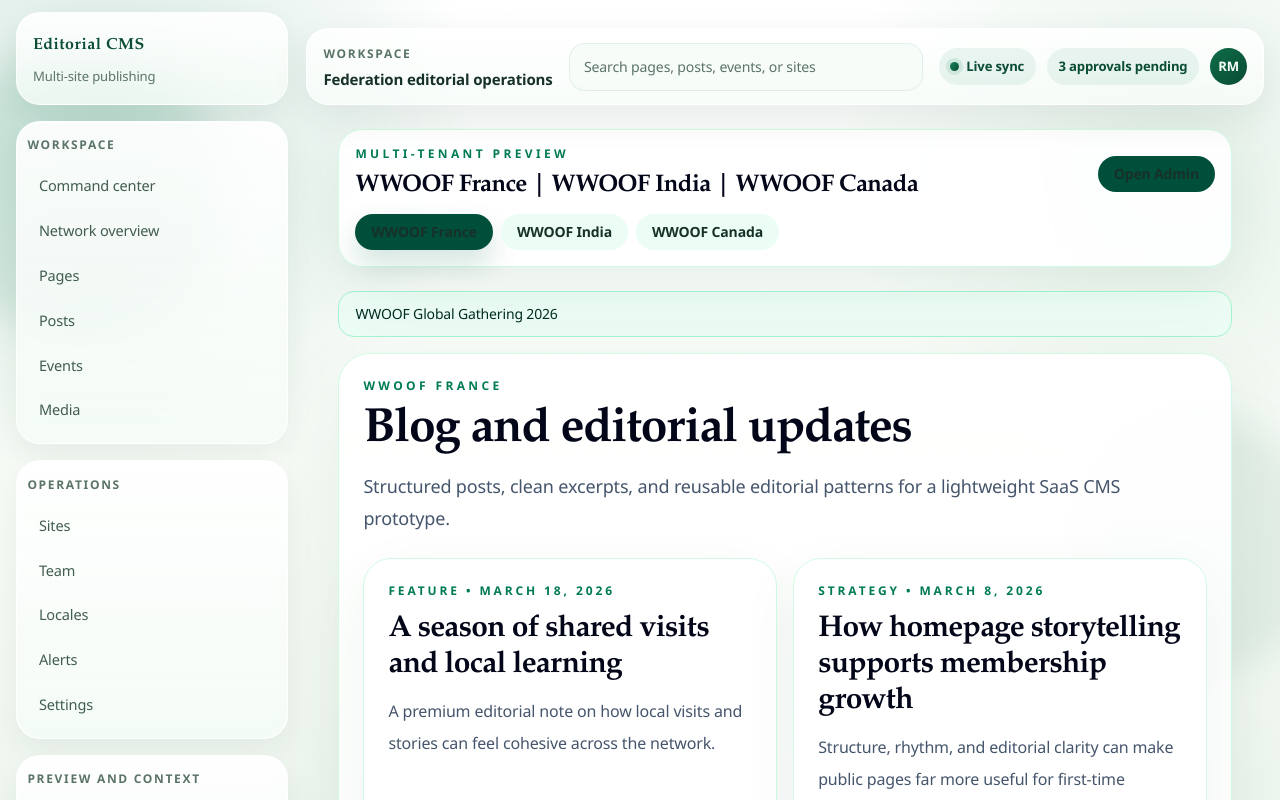
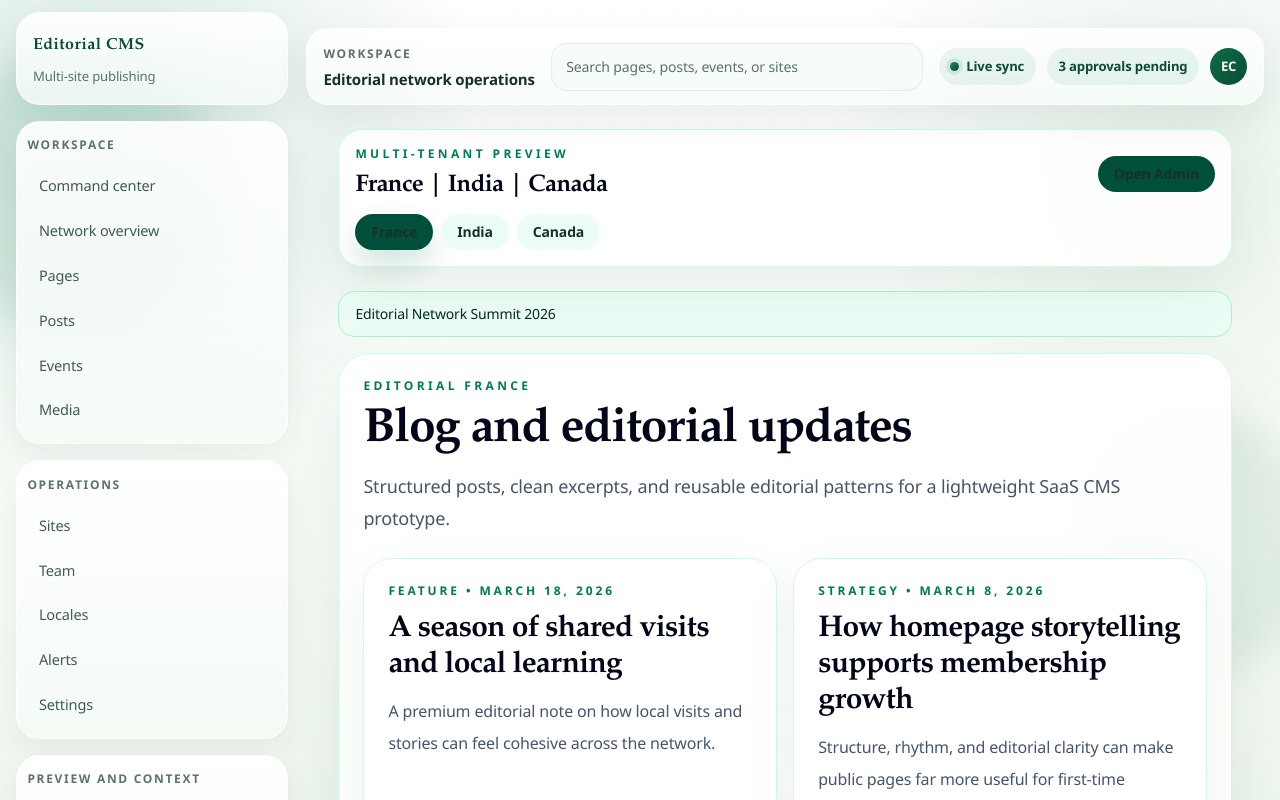
Before and after one commit to rajat1155-rrrkk/Editorial-CMS, a Next.js app: page /france/blog in a window 1280 px wide. Shown: the top 800 px of the page. Built offline with nearby package versions, Linux system fonts and the light colour scheme.

Commit message:
Remove branded and personal identifiers from demo

```diff
--- a/app/layout.tsx
+++ b/app/layout.tsx
@@ -41,7 +41,7 @@ export default function RootLayout({
                 <div className="topbar-inner">
                   <div className="topbar-context">
                     <p className="topbar-kicker">Workspace</p>
-                    <strong>Federation editorial operations</strong>
+                    <strong>Editorial network operations</strong>
                   </div>
                   <div className="topbar-search" aria-label="Search">
                     <span>Search pages, posts, events, or sites</span>
@@ -52,7 +52,7 @@ export default function RootLayout({
                       Live sync
                     </div>
                     <div className="utility-pill">3 approvals pending</div>
-                    <div className="utility-avatar">RM</div>
+                    <div className="utility-avatar">EC</div>
                   </div>
                 </div>
               </header>
--- a/app/page.tsx
+++ b/app/page.tsx
@@ -11,9 +11,9 @@ const coreCapabilities = [
 const principles = [
   "Clear national identity",
   "Fits small and large teams",
-  "Aligned with the WWOOF ecosystem",
+  "Aligned with the shared platform",
   "Low technical overhead",
-  "Complements the CWP"
+  "Complements the core platform"
 ];
 
 export default function Home() {
@@ -22,7 +22,7 @@ export default function Home() {
       <section className="dashboard-hero workspace-hero workspace-hero--minimal">
         <div className="dashboard-hero__copy workspace-copy--minimal">
           <p className="dashboard-eyebrow">Editorial CMS</p>
-          <h1>Shared editorial publishing for national WWOOF websites.</h1>
+          <h1>Shared editorial publishing for national organization websites.</h1>
           <div className="dashboard-hero__actions">
             <Link className="dashboard-button dashboard-button--primary" href="/admin">
               Admin
--- a/components/cms/tenant-nav.tsx
+++ b/components/cms/tenant-nav.tsx
@@ -5,9 +5,9 @@ import { usePathname } from "next/navigation";
 import { TENANTS } from "../../lib/cms/default-content";
 
 const labels: Record<(typeof TENANTS)[number], string> = {
-  france: "WWOOF France",
-  india: "WWOOF India",
-  canada: "WWOOF Canada"
+  france: "France",
+  india: "India",
+  canada: "Canada"
 };
 
 export function TenantNav() {
@@ -21,7 +21,7 @@ export function TenantNav() {
             Multi-tenant preview
           </p>
           <h2 className="mt-2 text-2xl font-semibold tracking-tight text-slate-950">
-            WWOOF France | WWOOF India | WWOOF Canada
+            France | India | Canada
           </h2>
         </div>
         <Link
--- a/lib/cms/default-content.ts
+++ b/lib/cms/default-content.ts
@@ -5,17 +5,17 @@ export const TENANTS: TenantSlug[] = ["france", "india", "canada"];
 export const DEFAULT_CONTENT: Record<TenantSlug, TenantContent> = {
   france: {
     slug: "france",
-    brandName: "WWOOF France",
+    brandName: "Editorial France",
     pageTitle: "Stories, events, and practical guidance for the French network.",
     pageSubtitle:
       "A premium editorial homepage powered by reusable blocks, bilingual publishing, and clear calls to action.",
-    globalBanner: "WWOOF Global Gathering 2026",
+    globalBanner: "Editorial Network Summit 2026",
     blocks: [
       {
         id: "fr-hero",
         type: "hero",
         data: {
-          eyebrow: "WWOOF France",
+          eyebrow: "Editorial France",
           title: "Editorial publishing for a local, living network.",
           description:
             "Share stories, publish events, and guide new members with a clean multi-site CMS experience.",
@@ -69,7 +69,7 @@ export const DEFAULT_CONTENT: Record<TenantSlug, TenantContent> = {
         data: {
           heading: "Ready to join the network?",
           body: "Guide visitors from editorial discovery into action with a strong, local call to action.",
-          buttonLabel: "Contact WWOOF France",
+          buttonLabel: "Contact the France team",
           buttonHref: "/contact"
         }
       },
@@ -118,17 +118,17 @@ export const DEFAULT_CONTENT: Record<TenantSlug, TenantContent> = {
   },
   india: {
     slug: "india",
-    brandName: "WWOOF India",
+    brandName: "Editorial India",
     pageTitle: "A modern public site for programs, regional stories, and seasonal events.",
     pageSubtitle:
       "Show how a country site can scale communication across regions while still feeling welcoming and clear.",
-    globalBanner: "WWOOF Global Gathering 2026",
+    globalBanner: "Editorial Network Summit 2026",
     blocks: [
       {
         id: "in-hero",
         type: "hero",
         data: {
-          eyebrow: "WWOOF India",
+          eyebrow: "Editorial India",
           title: "Multi-region editorial publishing with a calm SaaS workflow.",
           description:
             "Publish updates, support local teams, and keep public content consistent across a growing network.",
@@ -231,17 +231,17 @@ export const DEFAULT_CONTENT: Record<TenantSlug, TenantContent> = {
   },
   canada: {
     slug: "canada",
-    brandName: "WWOOF Canada",
+    brandName: "Editorial Canada",
     pageTitle: "Structured publishing for public pages, stories, events, and campaigns.",
     pageSubtitle:
       "A cleaner way to operate local content while keeping search-friendly public pages and reusable SaaS workflows.",
-    globalBanner: "WWOOF Global Gathering 2026",
+    globalBanner: "Editorial Network Summit 2026",
     blocks: [
       {
         id: "ca-hero",
         type: "hero",
         data: {
-          eyebrow: "WWOOF Canada",
+          eyebrow: "Editorial Canada",
           title: "A shared CMS with room for local editorial identity.",
           description:
             "Simulate multi-tenant publishing, reusable blocks, and structured content for a national site.",
```
